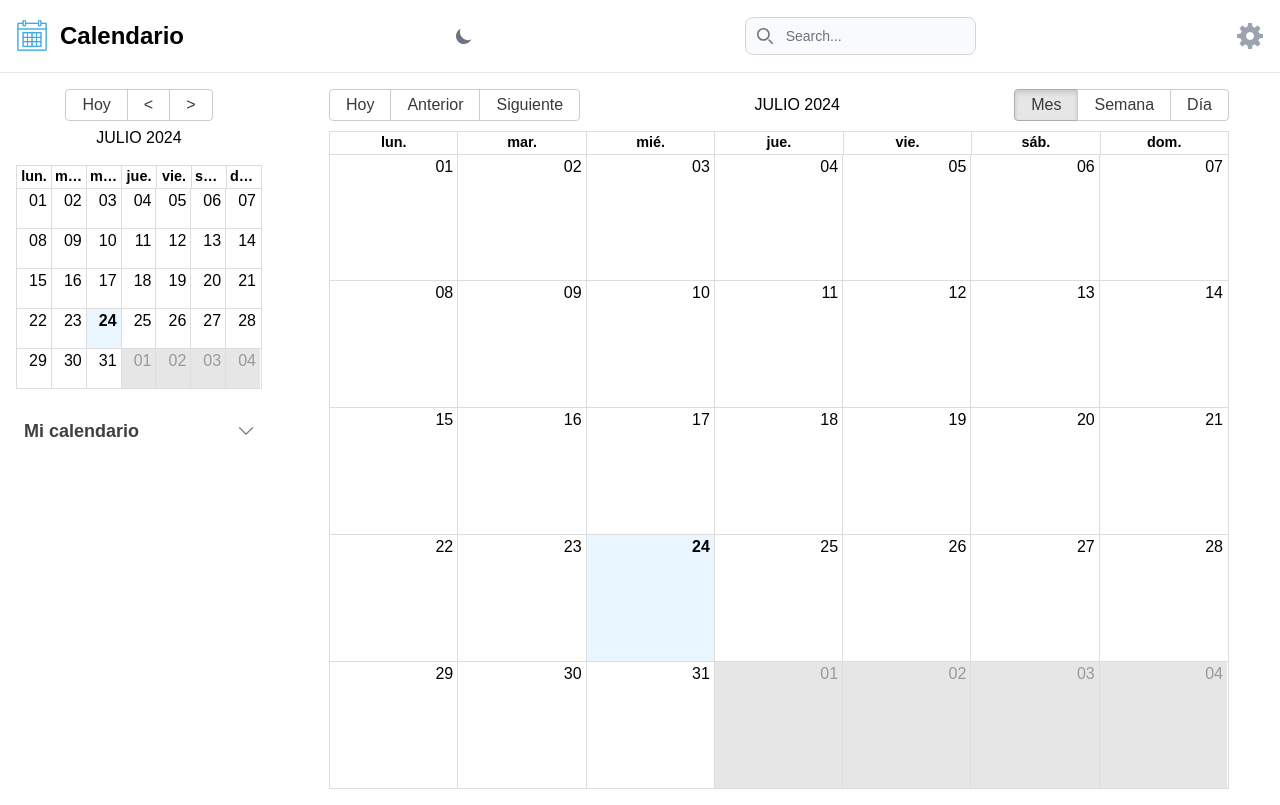
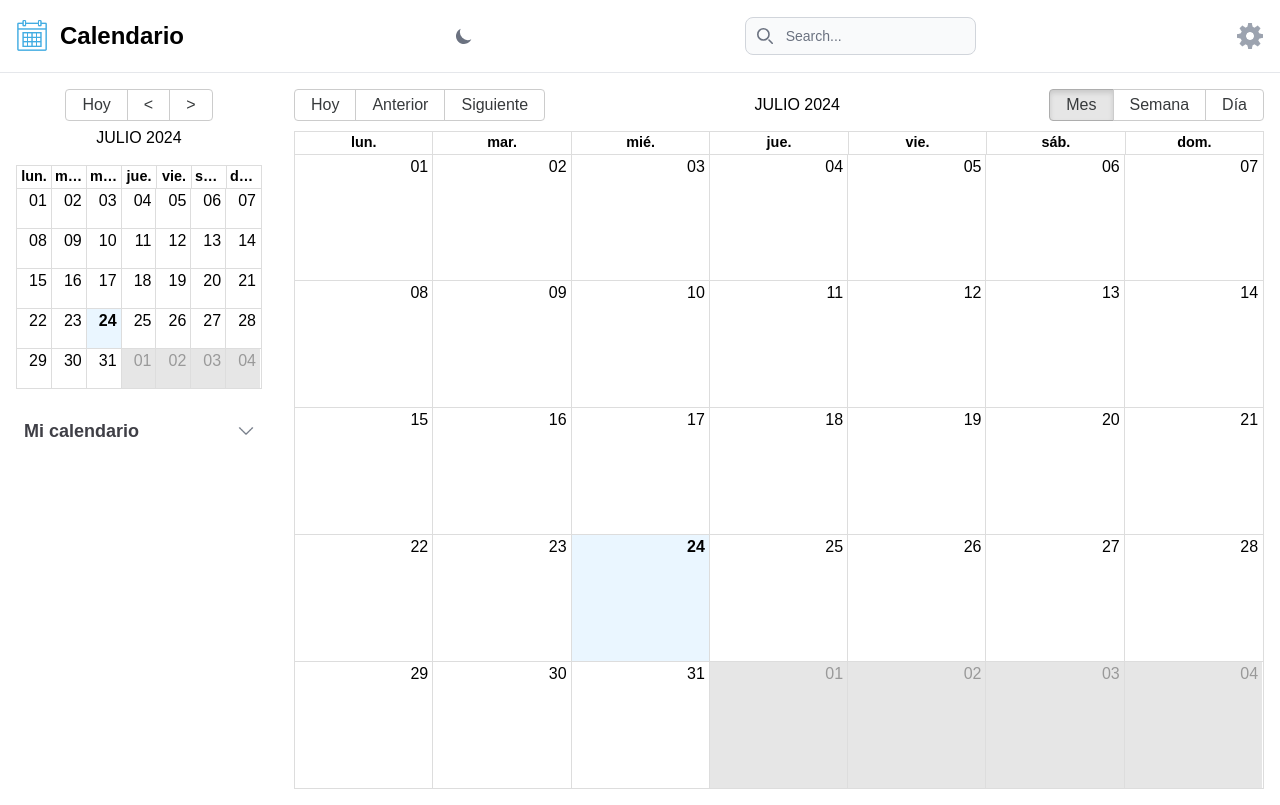
Before and after one commit to Melanialassia/Calendar, a React (Vite) app: page / in a window 1280 px wide. Built offline with nearby package versions, Linux system fonts and the light colour scheme.

Commit message:
se centro el componente

```diff
--- a/src/components/MyCalendar/MyCalendar.jsx
+++ b/src/components/MyCalendar/MyCalendar.jsx
@@ -14,7 +14,7 @@ const MyCalendar = () => {
         localizer={localizer}
         startAccessor="start"
         endAccessor="end"
-        style={{ height: 700, width: 900, margin: "0 auto" }}
+        style={{ height: 700, width: '100%', margin: "0 auto" }}
         className="custom"
         views={["month", "week", "day"]}
         messages={{
```
